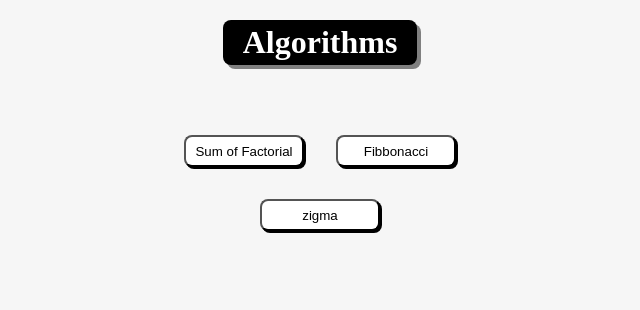
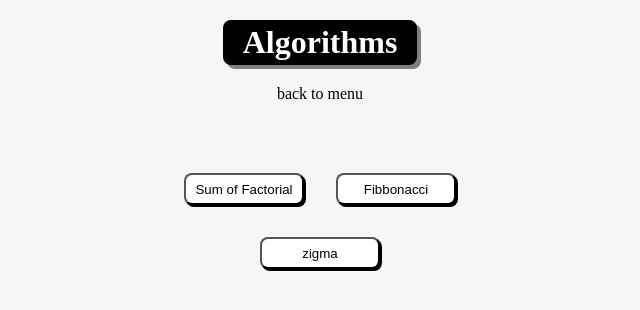
Before and after one commit to amirnsamimi/algorithms, a plain HTML site: page index.html in a window 1280 px wide. Shown: the whole page, without its empty margins (320-960 px from the left). Drawn offline with Linux system fonts and the light colour scheme.

Commit message:
update on location replace

```diff
--- a/app.js
+++ b/app.js
@@ -3,9 +3,7 @@ import { fibbo } from "./lib/fibbonacci/fibbonacci.js";
 import { zigma } from "./lib/zigma/zigma.js";
 let selectedTemplate = "#controller";
 const onClickHandle = (e) => {
-  const oldTemplate = document.querySelector(selectedTemplate);
   selectedTemplate = "#" + e.target.name;
-  console.log(oldTemplate);
   const newTemplate = document.querySelector(selectedTemplate);
   document.querySelector("#render").replaceChildren(newTemplate.content);
   addAfterLoad(selectedTemplate);
@@ -49,7 +47,12 @@ const addAfterLoad = (template) => {
 
 const onloadData = () => {
   const template = document.querySelector(selectedTemplate);
+  document.querySelector("#backtohome").addEventListener("click", restoreMenu);
   document.querySelector("#render").appendChild(template.content);
+};
+
+const restoreMenu = () => {
+  window.location.replace("/");
 };
 
 onloadData();
--- a/assets/styles/main.css
+++ b/assets/styles/main.css
@@ -32,6 +32,19 @@ header {
   justify-content: center;
   padding: 20px;
   font-size: 1rem;
+  align-items: center;
+  gap: 20px;
+  flex-direction: column;
+}
+
+header div {
+  cursor: pointer;
+  transition: 1s all;
+  color: black;
+}
+
+header div:hover {
+  color: #ffbf00;
 }
 
 header h1 {
--- a/index.html
+++ b/index.html
@@ -12,9 +12,11 @@
     <title>Algorithms</title>
   </head>
   <body>
-    <header><h1>Algorithms</h1></header>
+    <header>
+      <h1>Algorithms</h1>
+      <div id="backtohome">back to menu</div>
+    </header>
     <main id="render"></main>
-
     <template id="controller">
       <section class="glass-view">
         <button name="sof" class="algorithm">Sum of Factorial</button>
```
